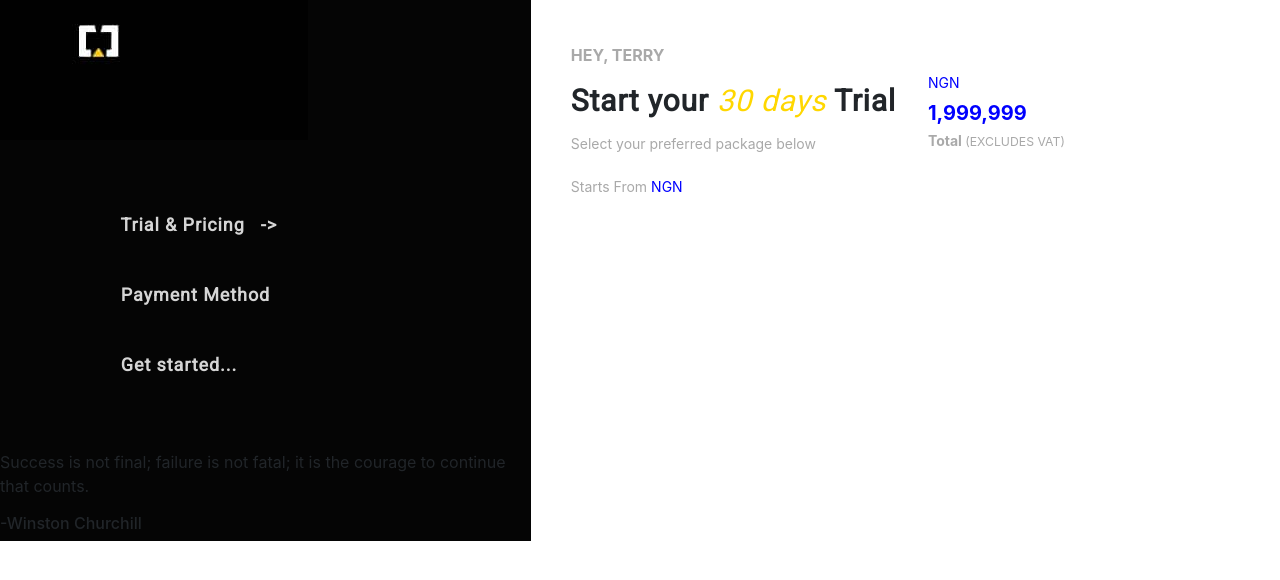
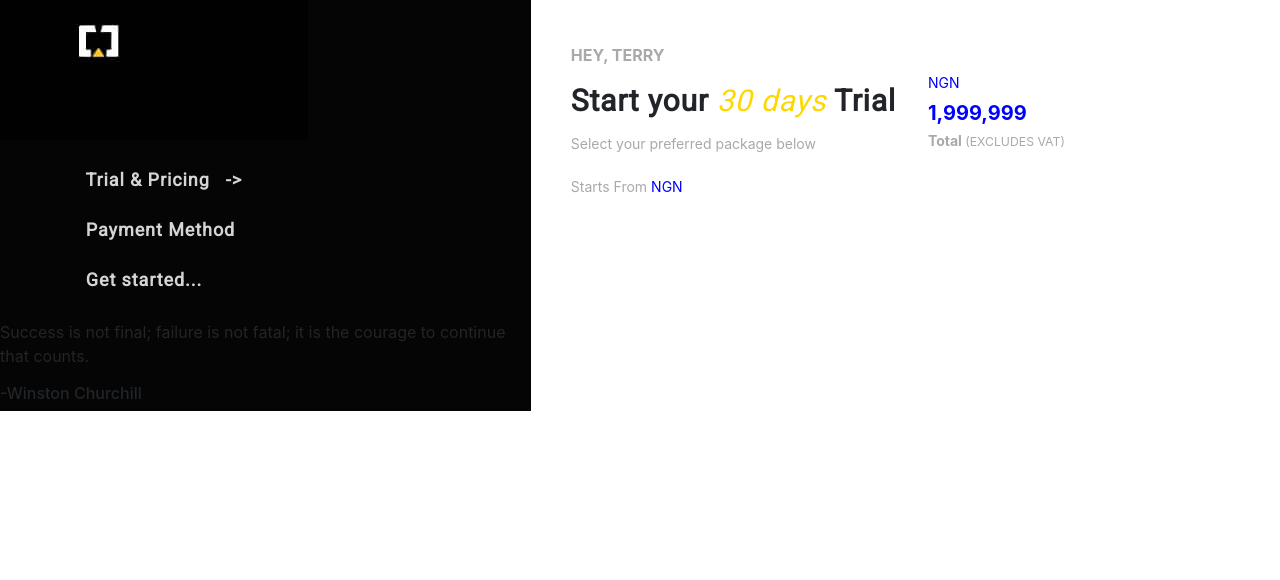
Before and after one commit to siccoo/onboarding, a Vue app: page /#/ in a window 1280 px wide. Shown: the top 580 px of the page. Built offline with nearby package versions, Linux system fonts and the light colour scheme.

Commit message:
updates on Onboard.vue component & styling

```diff
--- a/src/components/Onboard.vue
+++ b/src/components/Onboard.vue
@@ -14,6 +14,9 @@
                       <li>
                         <a href="#" class="link"> &nbsp; Payment Method</a>
                       </li>
+                      <!-- <li class="link-line">
+                        ------
+                      </li> -->
                       <li>
                         <a href="#" class="link"> &nbsp; Get started...</a>
                       </li>
@@ -80,7 +83,7 @@ export default {
 
 .onboard-left .wrapper {
   list-style-type: none;
-  margin: 50px;
+  margin: 15px;
 }
 
 .wrapper .link {
@@ -88,7 +91,7 @@ export default {
     font-style: normal;
     font-weight: bolder;
     font-size: 18px;
-    line-height: 70px;
+    line-height: 50px;
     letter-spacing: 0.051em;
     color: #d5d5d5;
     list-style: none;
@@ -107,6 +110,31 @@ export default {
   border-left: 2px solid #ffd700;
   color: #fff;
 }
+
+/* .wrapper .link-line {
+    font-family: "Roboto";
+    font-style: normal;
+    font-weight: bolder;
+    font-size: 18px;
+    line-height: 50px;
+    letter-spacing: 0.051em;
+    color: #ffd700;
+    list-style: none;
+    text-decoration: none !important;
+    padding: 20px;
+}
+
+@media only screen and (max-width: 1024px) {
+  .wrapper .link-line {
+    font-size: 15px;
+    line-height: 38px;
+  }
+}
+
+.wrapper .link-line:hover {
+  border-left: 2px solid #ffd700;
+  color: #fff;
+} */
 
 .onboard-right {
   padding: 40px
```
